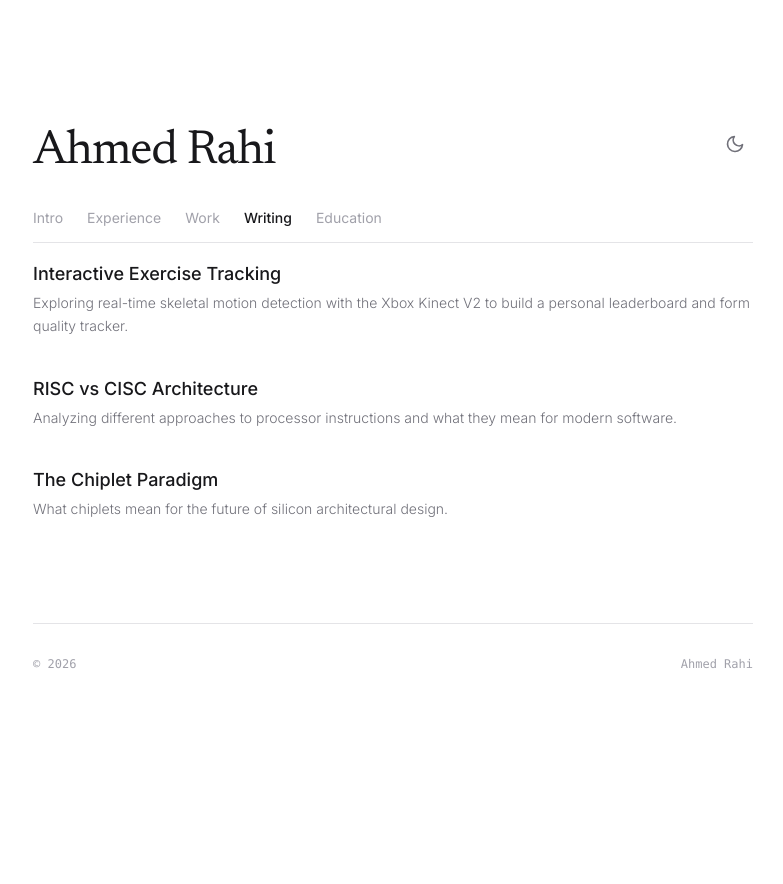
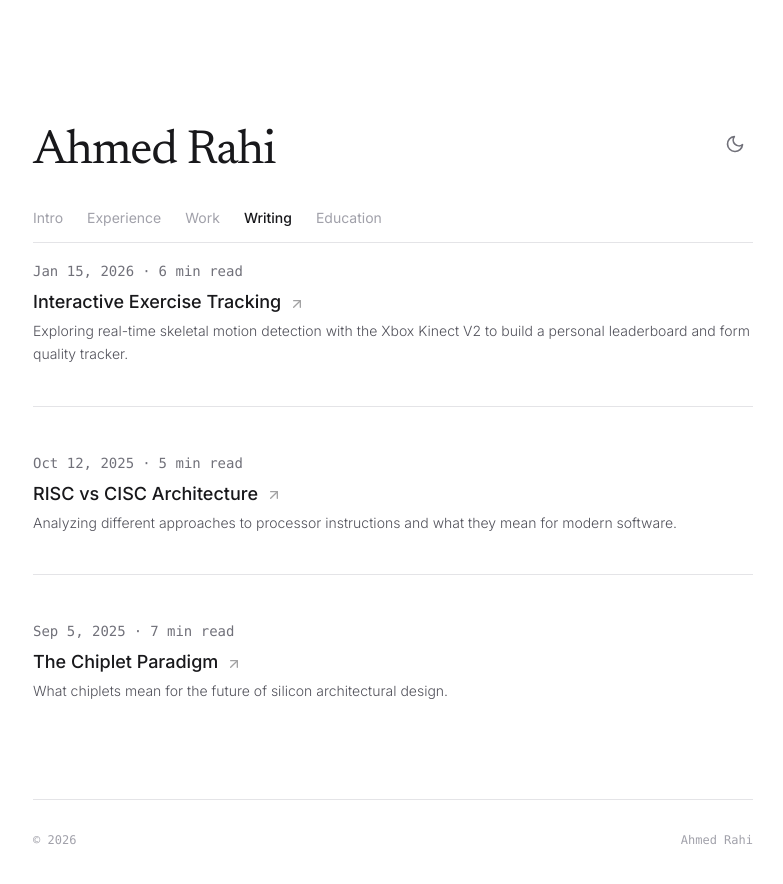
Before and after one commit to Arahi20/portfolio, a React (Vite) app: page / in a window 1280 px wide. Both pictures are taken after a click on the button "Writing". Shown: the top 884 px of the page, without its empty margins (247-1030 px from the left). Before the commit the page ends 800 px from the top, so only its background shows below. Built offline with nearby package versions, Linux system fonts and the light colour scheme.

Commit message:
feat(writing-tab): Enhancing writing tab with metadata

```diff
--- a/src/components/tabs/ExperienceTab.module.css
+++ b/src/components/tabs/ExperienceTab.module.css
@@ -1,7 +1,19 @@
 .container {
   display: flex;
   flex-direction: column;
-  gap: 3rem;
+  gap: 2.5rem;
+}
+
+.item {
+  display: flex;
+  flex-direction: column;
+  border-bottom: 1px solid var(--border);
+  padding-bottom: 2.5rem;
+}
+
+.item:last-child {
+  border-bottom: none;
+  padding-bottom: 0;
 }
 
 .header {
--- a/src/components/tabs/ExperienceTab.tsx
+++ b/src/components/tabs/ExperienceTab.tsx
@@ -5,7 +5,7 @@ export default function ExperienceTab() {
   return (
     <div className={styles.container}>
       {EXPERIENCE_DATA.map((job) => (
-        <div key={job.id} className="group">
+        <div key={job.id} className={styles.item}>
           <div className={styles.header}>
             <h3 className={styles.title}>
               {job.role}, {job.company}
--- a/src/components/tabs/WritingTab.module.css
+++ b/src/components/tabs/WritingTab.module.css
@@ -1,11 +1,42 @@
 .container {
   display: flex;
   flex-direction: column;
-  gap: 2.5rem;
+  gap: 3rem;
 }
 
 .item {
-  display: block;
+  display: flex;
+  flex-direction: column;
+  border-bottom: 1px solid var(--border);
+  padding-bottom: 2.5rem;
+  transition: opacity 0.2s ease;
+  text-decoration: none;
+}
+
+.item:last-child {
+  border-bottom: none;
+  padding-bottom: 0;
+}
+
+.item:hover {
+  opacity: 0.7;
+}
+
+.meta {
+  display: flex;
+  align-items: center;
+  font-size: 0.875rem;
+  color: var(--text-tertiary);
+  margin-bottom: 0.75rem;
+  font-family: var(--font-mono);
+}
+
+.dot {
+  margin: 0 0.5rem;
+}
+
+.titleLink {
+  margin-bottom: 0.5rem;
 }
 
 .title {
@@ -15,7 +46,8 @@
   display: flex;
   align-items: center;
   gap: 0.5rem;
-  transition: color 0.2s;
+  margin: 0;
+  transition: color 0.2s ease;
 }
 
 .item:hover .title {
@@ -25,20 +57,20 @@
 .icon {
   width: 1rem;
   height: 1rem;
-  opacity: 0;
-  transform: translateY(-4px);
-  transition: all 0.2s;
+  opacity: 0.4;
+  transform: translateY(2px);
+  transition: all 0.2s ease;
 }
 
 .item:hover .icon {
   opacity: 1;
-  transform: translateY(0);
+  transform: translateY(0) translateX(2px);
 }
 
 .description {
   font-size: 0.875rem;
-  color: var(--text-tertiary);
+  color: var(--text-secondary);
   font-weight: 300;
-  margin-top: 0.5rem;
   line-height: 1.625;
+  margin: 0;
 }
--- a/src/components/tabs/WritingTab.tsx
+++ b/src/components/tabs/WritingTab.tsx
@@ -13,9 +13,18 @@ export default function WritingTab() {
           rel="noopener noreferrer"
           className={styles.item}
         >
-          <h3 className={styles.title}>
-            {article.title} <FiArrowUpRight className={styles.icon} />
-          </h3>
+          {article.date && (
+            <div className={styles.meta}>
+              <span>{article.date}</span>
+              <span className={styles.dot}>·</span>
+              <span>{article.readTime}</span>
+            </div>
+          )}
+          <div className={styles.titleLink}>
+            <h3 className={styles.title}>
+              {article.title} <FiArrowUpRight className={styles.icon} />
+            </h3>
+          </div>
           <p className={styles.description}>{article.description}</p>
         </a>
       ))}
--- a/src/data/education.ts
+++ b/src/data/education.ts
@@ -1,7 +1,7 @@
 export const DEGREES = [
   {
     id: 1,
-    title: 'MSc Advanced Computer Science (AI)',
+    title: 'MSc Advanced Computer Science (Artificial Intelligence)',
     year: '2024',
     university: 'University of Leeds',
   },
--- a/src/data/writing.ts
+++ b/src/data/writing.ts
@@ -2,6 +2,8 @@ export const WRITING_DATA = [
   {
     id: 1,
     title: 'Interactive Exercise Tracking',
+    date: 'Jan 15, 2026',
+    readTime: '6 min read',
     description:
       'Exploring real-time skeletal motion detection with the Xbox Kinect V2 to build a personal leaderboard and form quality tracker.',
     link: 'https://medium.com/@ahmedrahi/kinect-fitness-playground-creating-an-interactive-exercise-tracker-with-skeletal-motion-detection-ae1423b27c51',
@@ -9,6 +11,8 @@ export const WRITING_DATA = [
   {
     id: 2,
     title: 'RISC vs CISC Architecture',
+    date: 'Oct 12, 2025',
+    readTime: '5 min read',
     description:
       'Analyzing different approaches to processor instructions and what they mean for modern software.',
     link: 'https://medium.com/@ahmedrahi/risc-and-cisc-analysing-different-approaches-to-processor-instructions-230a1899d99e',
@@ -16,6 +20,8 @@ export const WRITING_DATA = [
   {
     id: 3,
     title: 'The Chiplet Paradigm',
+    date: 'Sep 5, 2025',
+    readTime: '7 min read',
     description: 'What chiplets mean for the future of silicon architectural design.',
     link: 'https://medium.com/@ahmedrahi/the-chiplet-paradigm-and-what-it-means-for-the-future-of-silicon-architectural-design-fa3eea805091',
   },
```
